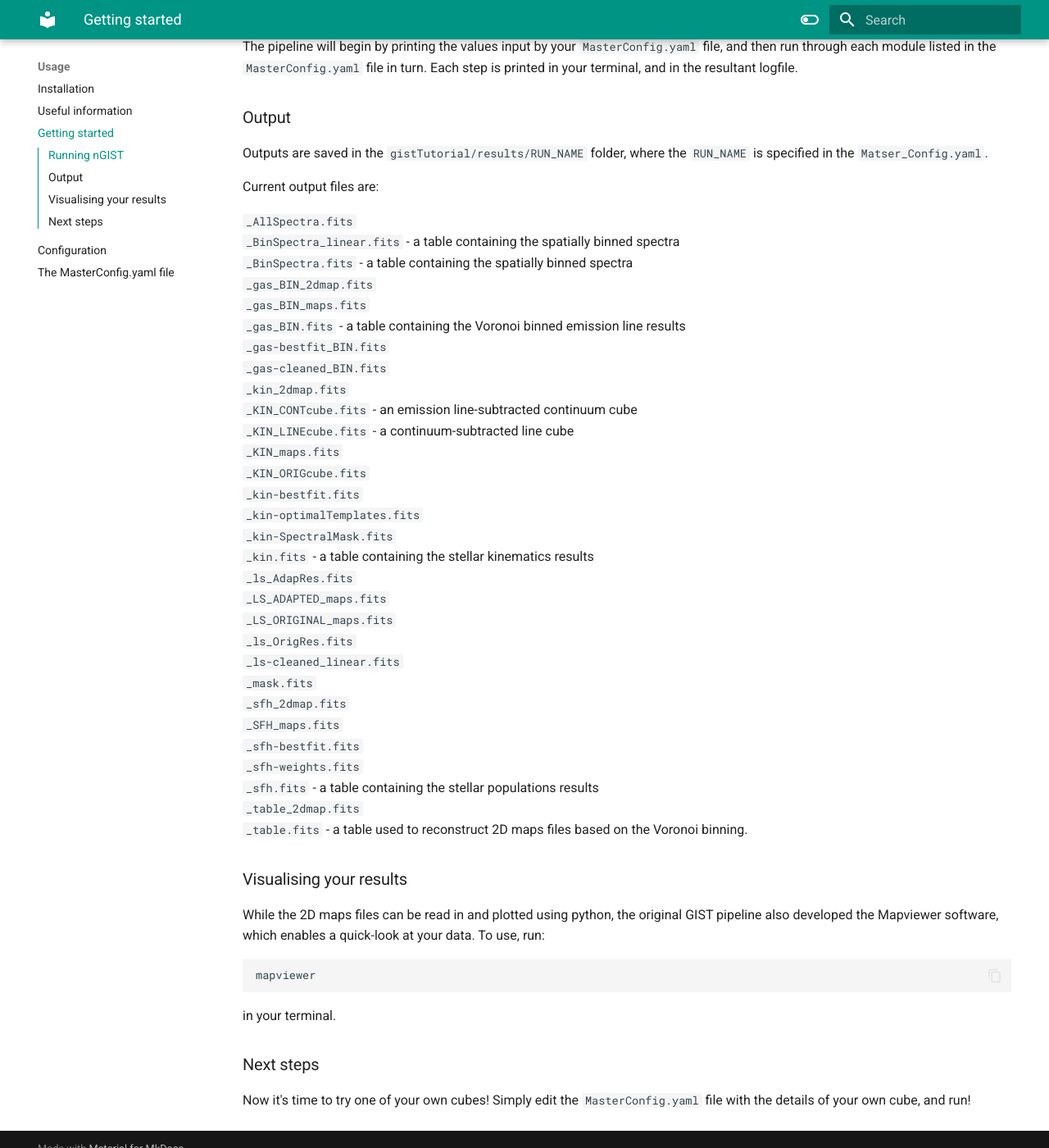
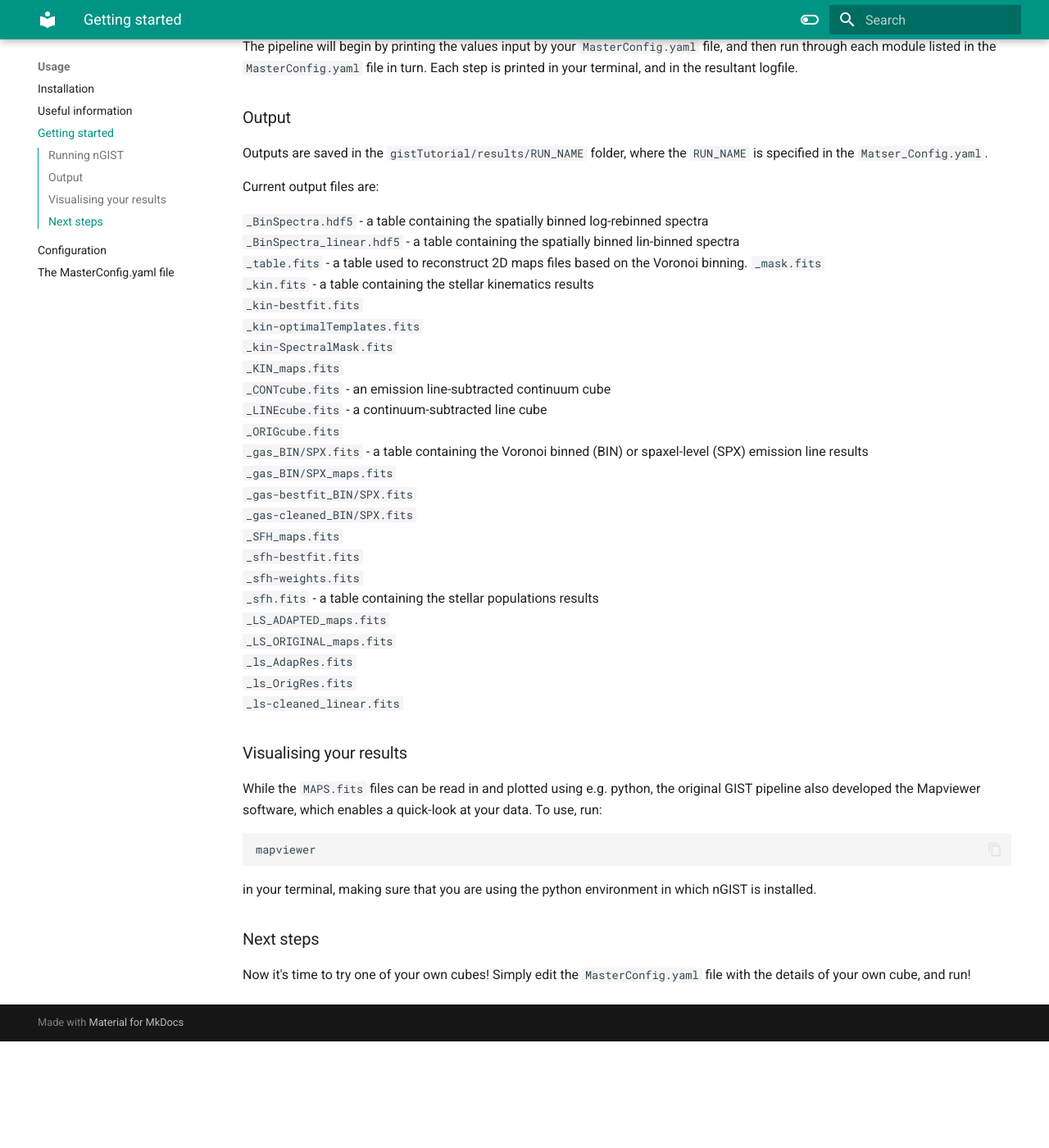
Before and after one commit to geckos-survey/gist-documentation, an MkDocs documentation site: the page built from docs/usage/gettingstarted.md, in a window 1280 px wide and 1400 px high, scrolled down 378 px. Shown: the whole window at 82% size. Built offline with MkDocs 1.6.1 and Material for MkDocs 9.7.7, drawn with Linux system fonts in a browser that asks for light colours; after the commit the page ends 1648 px from its top, so only the background shows below that; some of the changed text lies outside the part shown.

Commit message:
Update gettingstarted.md

````diff
--- a/docs/usage/gettingstarted.md
+++ b/docs/usage/gettingstarted.md
@@ -14,43 +14,39 @@ Outputs are saved in the `gistTutorial/results/RUN_NAME` folder, where the `RUN_
 
 Current output files are:
 
-`_AllSpectra.fits`  <br>
-`_BinSpectra_linear.fits` - a table containing the spatially binned spectra <br>
-`_BinSpectra.fits` - a table containing the spatially binned spectra <br>
-`_gas_BIN_2dmap.fits` <br>
-`_gas_BIN_maps.fits` <br>
-`_gas_BIN.fits` - a table containing the Voronoi binned emission line results <br>
-`_gas-bestfit_BIN.fits` <br>
-`_gas-cleaned_BIN.fits` <br>
-`_kin_2dmap.fits` <br>
-`_KIN_CONTcube.fits` - an emission line-subtracted continuum cube <br>
-`_KIN_LINEcube.fits` - a continuum-subtracted line cube <br>
-`_KIN_maps.fits` <br>
-`_KIN_ORIGcube.fits` <br>
+`_BinSpectra.hdf5` - a table containing the spatially binned log-rebinned spectra <br>
+`_BinSpectra_linear.hdf5` - a table containing the spatially binned lin-binned spectra <br>
+`_table.fits` - a table used to reconstruct 2D maps files based on the Voronoi binning.
+`_mask.fits` <br>
+`_kin.fits` - a table containing the stellar kinematics results <br>
 `_kin-bestfit.fits` <br>
 `_kin-optimalTemplates.fits` <br>
 `_kin-SpectralMask.fits` <br>
-`_kin.fits` - a table containing the stellar kinematics results <br>
-`_ls_AdapRes.fits` <br>
-`_LS_ADAPTED_maps.fits` <br>
-`_LS_ORIGINAL_maps.fits` <br>
-`_ls_OrigRes.fits` <br>
-`_ls-cleaned_linear.fits` <br>
-`_mask.fits` <br>
-`_sfh_2dmap.fits` <br>
+`_KIN_maps.fits` <br>
+`_CONTcube.fits` - an emission line-subtracted continuum cube <br>
+`_LINEcube.fits` - a continuum-subtracted line cube <br>
+`_ORIGcube.fits` <br>
+`_gas_BIN/SPX.fits` - a table containing the Voronoi binned (BIN) or spaxel-level (SPX) emission line results <br>
+`_gas_BIN/SPX_maps.fits` <br>
+`_gas-bestfit_BIN/SPX.fits` <br>
+`_gas-cleaned_BIN/SPX.fits` <br>
 `_SFH_maps.fits` <br>
 `_sfh-bestfit.fits` <br>
 `_sfh-weights.fits` <br>
 `_sfh.fits`  - a table containing the stellar populations results <br>
-`_table_2dmap.fits` <br>
-`_table.fits` - a table used to reconstruct 2D maps files based on the Voronoi binning.
+`_LS_ADAPTED_maps.fits` <br>
+`_LS_ORIGINAL_maps.fits` <br>
+`_ls_AdapRes.fits` <br>
+`_ls_OrigRes.fits` <br>
+`_ls-cleaned_linear.fits` <br>
+
 
 ### Visualising your results
-While the 2D maps files can be read in and plotted using python, the original GIST pipeline also developed the Mapviewer software, which enables a quick-look at your data. To use, run:
+While the `MAPS.fits` files can be read in and plotted using e.g. python, the original GIST pipeline also developed the Mapviewer software, which enables a quick-look at your data. To use, run:
 ```py
 mapviewer
 ```
-in your terminal.
+in your terminal, making sure that you are using the python environment in which nGIST is installed.
 
 ### Next steps
 Now it's time to try one of your own cubes! Simply edit the `MasterConfig.yaml` file with the details of your own cube, and run!
````
Also changed, not shown: other parts of docs/usage/gettingstarted.md (+1 -1 lines).
